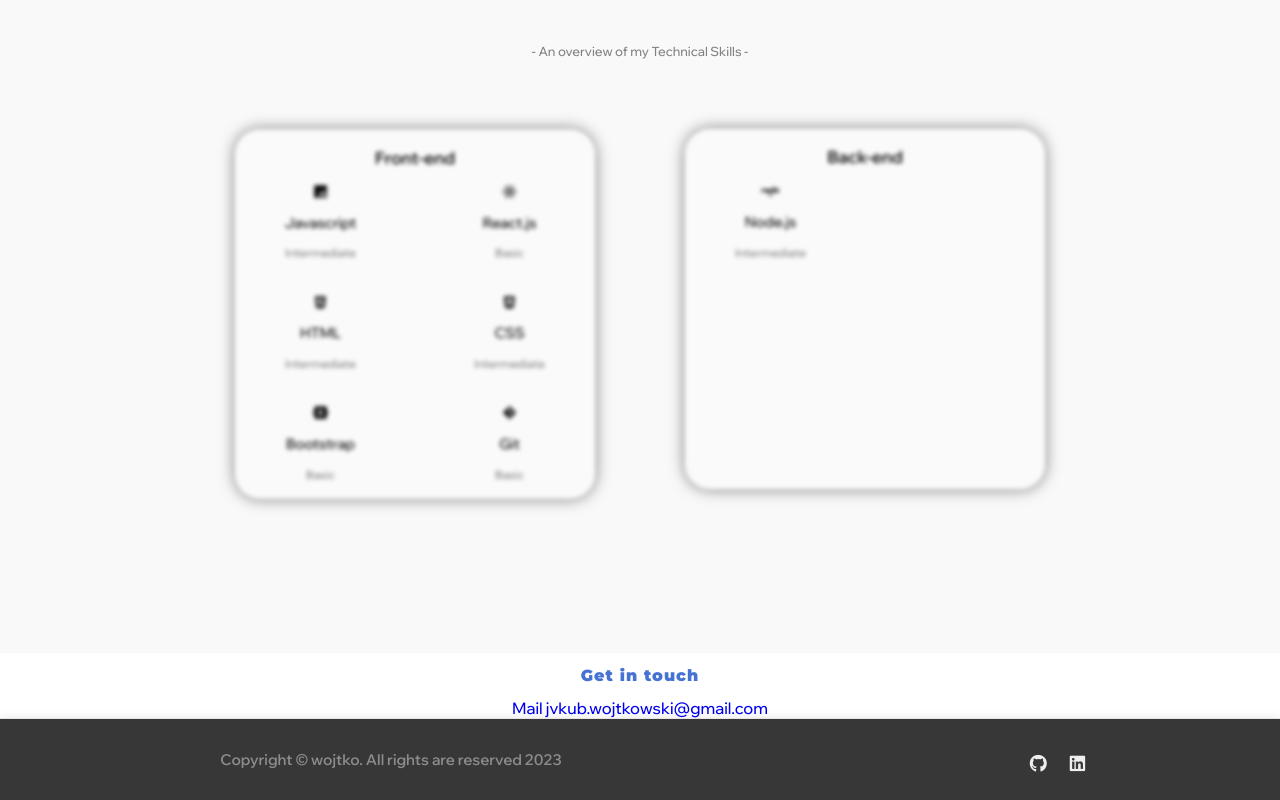
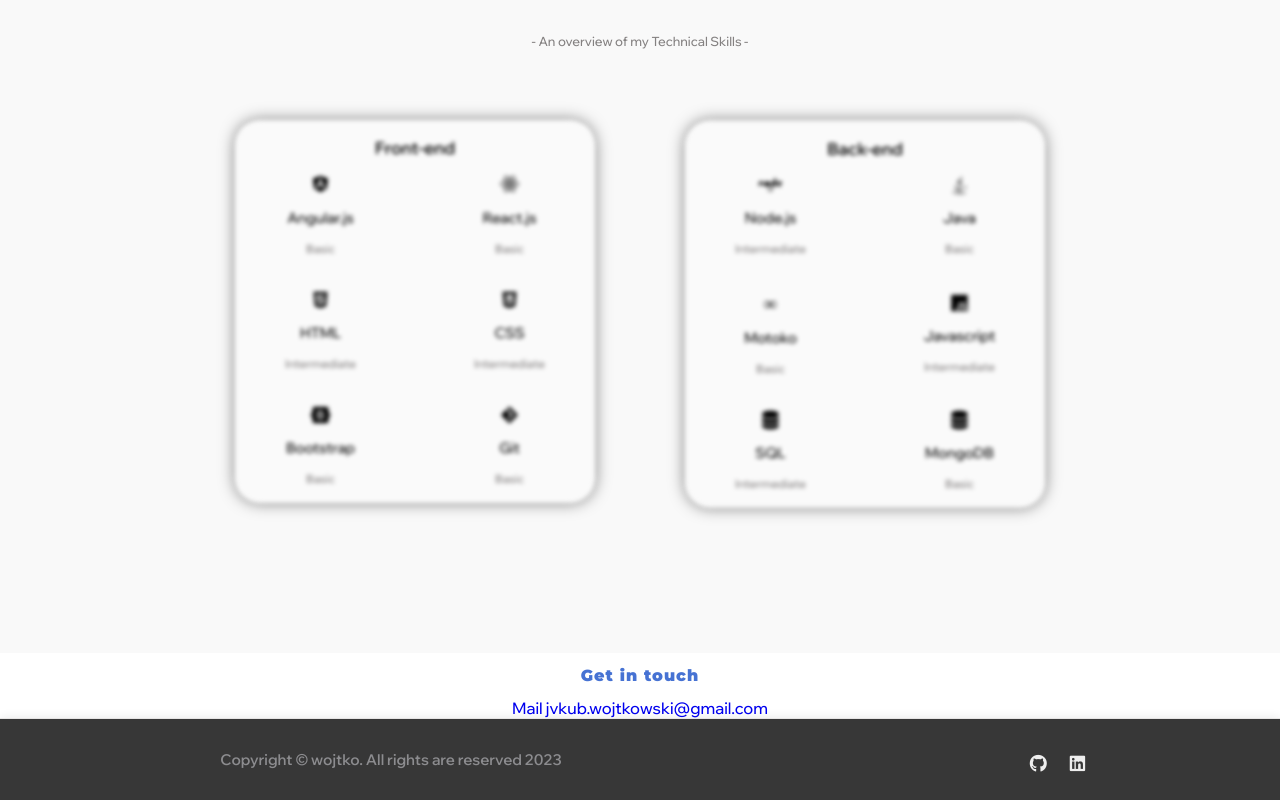
Before and after one commit to JakubWojtkowski/portfolio-website, a React (Create React App) app: page / in a window 1280 px wide. Shown: the part 1649-2449 px from the top of the page. Built offline with nearby package versions, Linux system fonts and the light colour scheme; some icons are missing.

Commit message:
Small changes

```diff
--- a/public/styles.css
+++ b/public/styles.css
@@ -250,6 +250,7 @@
   scale: 1;
   filter: blur(0);
   transform: translateY(-10px);
+  /* background: linear-gradient(1deg, #e7e5e5, #fafafa); */
 }
 
 .skills-items:nth-child(2) {
@@ -270,6 +271,10 @@
 .skill-item-card-box-element {
   display: flex;
   flex-direction: column;
+}
+
+.skill-item-card-box-element > i{
+  font-size: 1.3rem;
 }
 
 .footer {
--- a/src/components/Skills.jsx
+++ b/src/components/Skills.jsx
@@ -25,16 +25,18 @@
     <section id="skills">
       <div class="middle-container">
         <div className="skills">
-          <h2 >SKILLS</h2>
-          <span style={{paddingBottom: "20px"}}>- An overview of my Technical Skills -</span>
+          <h2>SKILLS</h2>
+          <span style={{ paddingBottom: "20px" }}>
+            - An overview of my Technical Skills -
+          </span>
           <div className="skills-items">
             <div className="skill-item-card hidden">
               <h3>Front-end</h3>
               <div className="skill-item-card-box">
                 <div className="skill-item-card-box-element">
-                  <i class="fa-brands fa-js"></i>
-                  <p>Javascript</p>
-                  <span>Intermediate</span>
+                  <i class="fa-brands fa-angular"></i>
+                  <p>Angular.js</p>
+                  <span>Basic</span>
                 </div>
                 <div className="skill-item-card-box-element">
                   <i class="fa-brands fa-react"></i>
@@ -71,6 +73,32 @@
                   <p>Node.js</p>
                   <span>Intermediate</span>
                 </div>
+                <div className="skill-item-card-box-element">
+                  <i class="fa-brands fa-java"></i>
+                  <p>Java</p>
+                  <span>Basic</span>
+                </div>
+                <div className="skill-item-card-box-element">
+                  <i>∞</i>
+                  <p>Motoko</p>
+                  <span>Basic</span>
+                </div>
+                <div className="skill-item-card-box-element">
+                <i class="fa-brands fa-js"></i>
+                  <p>Javascript</p>
+                  <span>Intermediate</span>
+                </div>
+                <div className="skill-item-card-box-element">
+                <i class="fa-solid fa-database"></i>
+                  <p>SQL</p>
+                  <span>Intermediate</span>
+                </div>
+                <div className="skill-item-card-box-element">
+                <i class="fa-solid fa-database"></i>
+                  <p>MongoDB</p>
+                  <span>Basic</span>
+                </div>
+
               </div>
             </div>
           </div>
```
